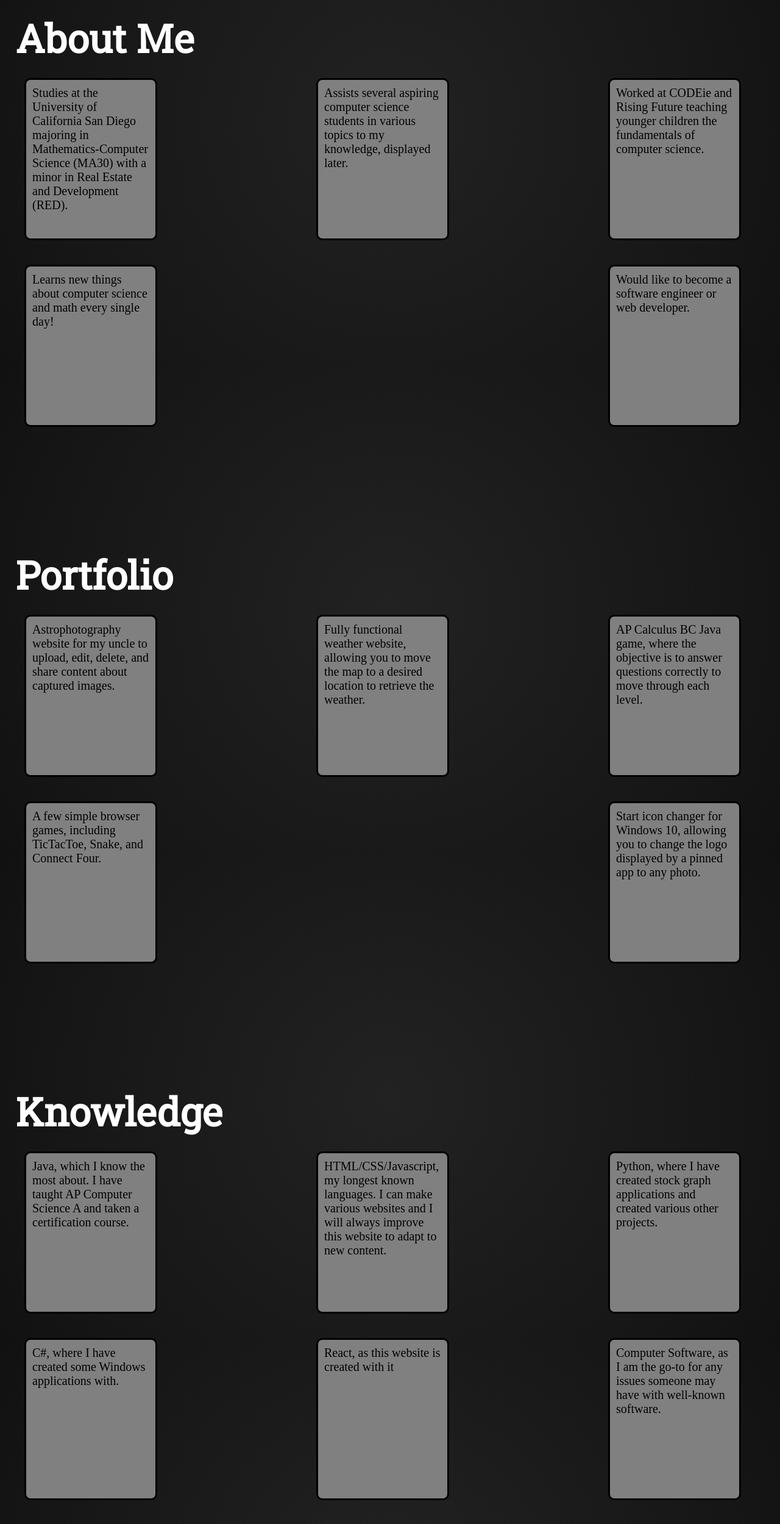
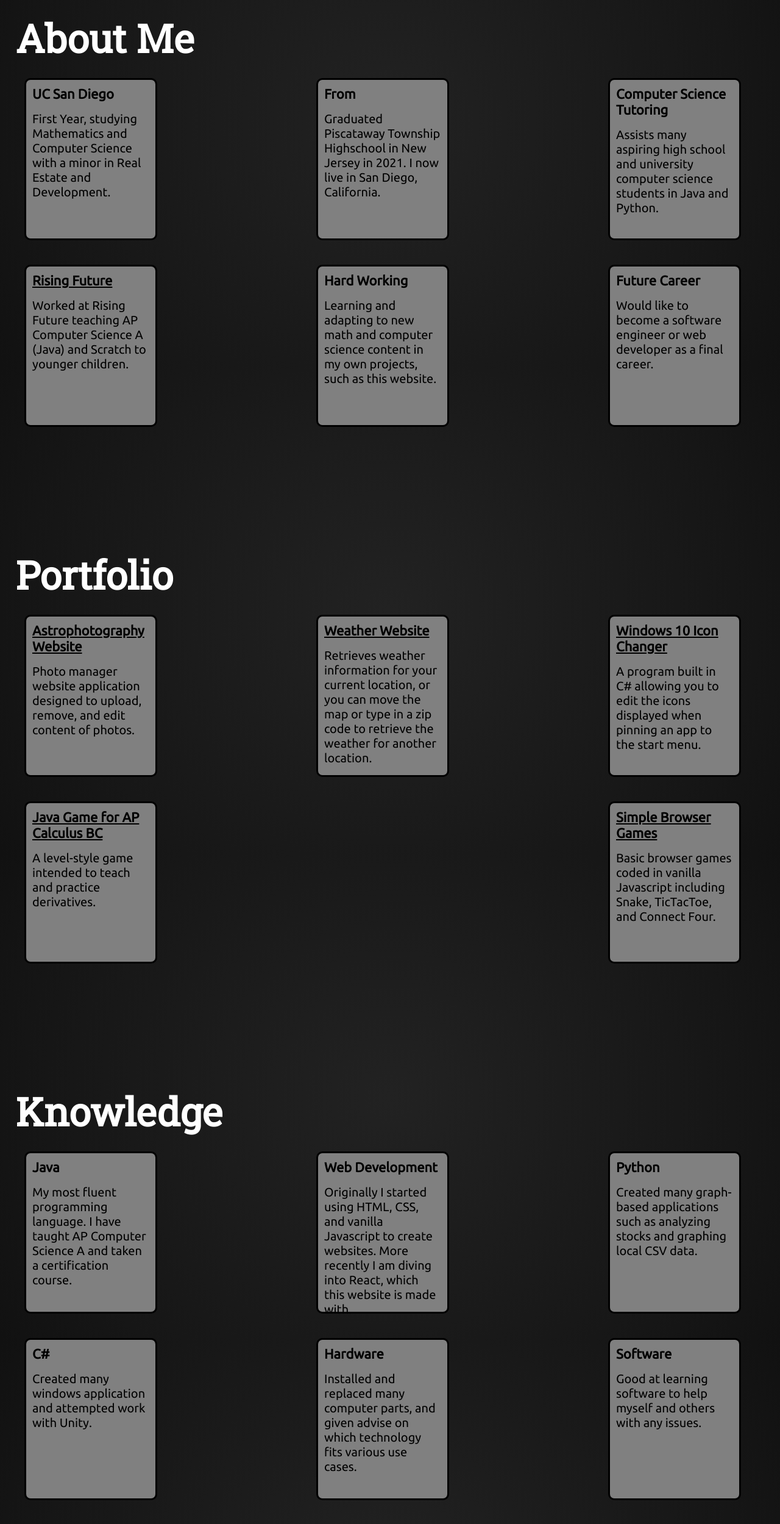
Before and after one commit to mv5903/website, a React (Create React App) app in the folder website/: page / in a window 1280 px wide. Shown: the part 1000-3499 px from the top of the page at 61% size. Built offline with nearby package versions, Linux system fonts and the light colour scheme.

Commit message:
First Edition

```diff
--- a/website/public/index.html
+++ b/website/public/index.html
@@ -5,6 +5,7 @@
         <link rel="icon" href="%PUBLIC_URL%/favicon.ico" />
         <meta name="viewport" content="width=device-width, initial-scale=1" />
         <meta name="theme-color" content="#000000" />
+        <!-- Fonts (Google) -->
         <link rel="preconnect" href="https://fonts.googleapis.com" />
         <link rel="preconnect" href="https://fonts.gstatic.com" crossorigin />
         <link
@@ -17,6 +18,13 @@
             href="https://fonts.googleapis.com/css2?family=Roboto+Slab&display=swap"
             rel="stylesheet"
         />
+        <link rel="preconnect" href="https://fonts.googleapis.com" />
+        <link rel="preconnect" href="https://fonts.gstatic.com" crossorigin />
+        <link
+            href="https://fonts.googleapis.com/css2?family=Ubuntu&display=swap"
+            rel="stylesheet"
+        />
+        <!-- End Fonts -->
         <meta
             name="description"
             content="Web site created using create-react-app"
@@ -36,7 +44,7 @@
       work correctly both with client-side routing and a non-root public URL.
       Learn how to configure a non-root public URL by running `npm run build`.
     -->
-        <title>React App</title>
+        <title>Matthew Vandenberg</title>
     </head>
     <body>
         <noscript>You need to enable JavaScript to run this app.</noscript>
--- a/website/src/App.js
+++ b/website/src/App.js
@@ -2,6 +2,7 @@ import Navbar from "./components/nav/Navbar";
 import Title from "./components/text/Title";
 import CardDisplay from "./components/CardDisplay";
 import styles from "./App.css";
+import Contact from "./components/Contact";
 import { cardData } from "./components/assets/websiteContent.js";
 
 function App() {
@@ -10,6 +11,7 @@ function App() {
             <Navbar />
             <Title />
             <CardDisplay data={cardData} />;
+            <Contact />
         </div>
     );
 }
--- a/website/src/components/Card.module.css
+++ b/website/src/components/Card.module.css
@@ -15,12 +15,13 @@ ul {
     height: 50vh;
     display: flex;
     list-style: none;
-    align-items: center;
+    align-items: flex-start;
     justify-content: space-between;
     flex-wrap: wrap;
 }
 
 ul li {
+    font-family: 'Ubuntu', sans-serif;
     margin-right: 5vw;
     margin-left: 5vh;
     border: 3px solid black;
@@ -33,3 +34,8 @@ ul li {
     background-color: grey;
     margin-bottom: 5vh;
 }
+
+ul li h5 {
+    font-size: 2.75vh;
+    margin-bottom: 2vh;
+}
--- /dev/null
+++ b/website/src/components/Contact.js
@@ -0,0 +1,62 @@
+import styles from "./Contact.module.css";
+
+function Contact() {
+    return (
+        <div id="Contact">
+            <h3>Contact</h3>
+            <div className={styles.contact}>
+                <a href="https://facebook.com/mv5903" target="_blank">
+                    <img
+                        class="logo"
+                        title="Matthew Vandenberg on Facebook"
+                        src="https://cdn.jsdelivr.net/npm/simple-icons@5.12.0/icons/facebook.svg"
+                    />
+                </a>
+                <a href="https://twitter.com/kwikmatt" target="_blank">
+                    <img
+                        title="@kwikmatt on Twitter"
+                        src="https://cdn.jsdelivr.net/npm/simple-icons@5.12.0/icons/twitter.svg"
+                    />
+                </a>
+                <a href="https://instagram.com/kwikmatt" target="_blank">
+                    <img
+                        title="@kwikmatt on Instagram"
+                        src="https://cdn.jsdelivr.net/npm/simple-icons@5.12.0/icons/instagram.svg"
+                    />
+                </a>
+                <a
+                    href="https://www.youtube.com/channel/UCpxpQXZCLXvVk5N9bZIvhBw?view_as=subscriber"
+                    target="_blank"
+                >
+                    <img
+                        title="Matthew Vandenberg on YouTube"
+                        src="https://cdn.jsdelivr.net/npm/simple-icons@5.12.0/icons/youtube.svg"
+                    />
+                </a>
+                <a
+                    href="https://linkedin.com/in/matthew-vandenberg-2a9022172"
+                    target="_blank"
+                >
+                    <img
+                        title="Matthew Vandenberg on LinkedIn"
+                        src="https://cdn.jsdelivr.net/npm/simple-icons@5.12.0/icons/linkedin.svg"
+                    />
+                </a>
+                <a href="mailto:questions@mattvandenberg.com" target="_blank">
+                    <img
+                        title="Email Matthew Vandenberg"
+                        src="https://cdn.jsdelivr.net/npm/simple-icons@5.12.0/icons/gmail.svg"
+                    />
+                </a>
+                <a href="https://github.com/mv5903" target="_blank">
+                    <img
+                        title="Matthew Vandenberg on GitHub"
+                        src="https://cdn.jsdelivr.net/npm/simple-icons@5.12.0/icons/github.svg"
+                    />
+                </a>
+            </div>
+        </div>
+    );
+}
+
+export default Contact;
--- /dev/null
+++ b/website/src/components/Contact.module.css
@@ -0,0 +1,16 @@
+.contact img {
+    width: 5vw;
+    height: 5vw;
+    margin-top: 5vh;
+    margin-bottom: 70vh;
+}
+
+.contact {
+    display: flex;
+    flex-direction: row;
+    align-items: center;
+    justify-content: space-around;
+    flex-wrap: wrap;
+    margin-left: 10vw;
+    margin-right: 10vw;
+}
--- a/website/src/components/ListItem.js
+++ b/website/src/components/ListItem.js
@@ -1,6 +1,13 @@
+import styles from './ListItem.module.css';
+
 function ListItem(props) {
     return (
-        <li>{props.text}</li>
+        <li>
+            <h5>{
+                props.text.hasOwnProperty('website') ? <a className={styles.titleA} target="_blank" href={props.text.website}>{props.text.subtitle}</a> : <p>{props.text.subtitle}</p>
+            }</h5>
+            <p>{props.text.content}</p>
+        </li>
     );
 }
 
--- /dev/null
+++ b/website/src/components/ListItem.module.css
@@ -0,0 +1,3 @@
+.titleA {
+    color: black;
+}
--- a/website/src/components/assets/websiteContent.js
+++ b/website/src/components/assets/websiteContent.js
@@ -3,35 +3,92 @@ export const cardData = [
         "id": 1,
         "title": "About Me",
         "cards": [
-            "Studies at the University of California San Diego majoring in Mathematics-Computer Science (MA30) with a minor in Real Estate and Development (RED).",
-            "Assists several aspiring computer science students in various topics to my knowledge, displayed later.",
-            "Worked at CODEie and Rising Future teaching younger children the fundamentals of computer science.",
-            "Learns new things about computer science and math every single day!",
-            "Would like to become a software engineer or web developer."
+            {
+                "subtitle" : "UC San Diego",
+                "content": "First Year, studying Mathematics and Computer Science with a minor in Real Estate and Development."
+            },
+            {
+                "subtitle": "From",
+                "content": "Graduated Piscataway Township Highschool in New Jersey in 2021. I now live in San Diego, California."
+            },
+            {
+                "subtitle": "Computer Science Tutoring",
+                "content": "Assists many aspiring high school and university computer science students in Java and Python."
+            },
+            {
+                "subtitle": "Rising Future",
+                "content": "Worked at Rising Future teaching AP Computer Science A (Java) and Scratch to younger children.",
+                "website": "https://risingfuture.com/"
+            },
+            {
+                "subtitle": "Hard Working",
+                "content": "Learning and adapting to new math and computer science content in my own projects, such as this website."
+            },
+            {
+                "subtitle": "Future Career",
+                "content": "Would like to become a software engineer or web developer as a final career."
+            }
         ]
     },
     {
         "id": 2,
         "title": "Portfolio",
         "cards": [
-            "Astrophotography website for my uncle to upload, edit, delete, and share content about captured images.",
-            "Fully functional weather website, allowing you to move the map to a desired location to retrieve the weather.",
-            "AP Calculus BC Java game, where the objective is to answer questions correctly to move through each level.",
-            "A few simple browser games, including TicTacToe, Snake, and Connect Four.",
-            "Start icon changer for Windows 10, allowing you to change the logo displayed by a pinned app to any photo."
+            {
+                "subtitle": "Astrophotography Website",
+                "content": "Photo manager website application designed to upload, remove, and edit content of photos.",
+                "website": "https://alan-rock.com/"
+            },
+            {
+                "subtitle": "Weather Website",
+                "content": "Retrieves weather information for your current location, or you can move the map or type in a zip code to retrieve the weather for another location.",
+                "website": "https://www.mattvandenberg.com/weather.php"
+            },
+            {
+                "subtitle": "Windows 10 Icon Changer",
+                "content": "A program built in C# allowing you to edit the icons displayed when pinning an app to the start menu.",
+                "website": "https://github.com/mv5903/icon-changer"
+            },
+            {
+                "subtitle": "Java Game for AP Calculus BC",
+                "content": "A level-style game intended to teach and practice derivatives.",
+                "website": "https://www.mattvandenberg.com/bcproject.html"
+            },
+            {
+                "subtitle": "Simple Browser Games",
+                "content": "Basic browser games coded in vanilla Javascript including Snake, TicTacToe, and Connect Four.",
+                "website": "https://www.mattvandenberg.com/games.html"
+            }
         ]
     },
     {
         "id": 3,
         "title": "Knowledge",
         "cards": [
-            "Java, which I know the most about. I have taught AP Computer Science A and taken a certification course.",
-            "HTML/CSS/Javascript, my longest known languages. I can make various websites and I will always improve this website to adapt to new content.",
-            "Python, where I have created stock graph applications and created various other projects.",
-            "C#, where I have created some Windows applications with.",
-            "React, as this website is created with it",
-            "Computer Software, as I am the go-to for any issues someone may have with well-known software.",
-            "Computer Hardware, as I have installed and replaced many parts for myself and others."
+            {
+                "subtitle": "Java",
+                "content": "My most fluent programming language. I have taught AP Computer Science A and taken a certification course."
+            },
+            {
+                "subtitle": "Web Development",
+                "content": "Originally I started using HTML, CSS, and vanilla Javascript to create websites. More recently I am diving into React, which this website is made with."
+            },
+            {
+                "subtitle": "Python",
+                "content": "Created many graph-based applications such as analyzing stocks and graphing local CSV data."
+            },
+            {
+                "subtitle": "C#",
+                "content": "Created many windows application and attempted work with Unity."
+            },
+            {
+                "subtitle": "Hardware",
+                "content": "Installed and replaced many computer parts, and given advise on which technology fits various use cases."
+            },
+            {
+                "subtitle": "Software",
+                "content": "Good at learning software to help myself and others with any issues."
+            }
         ]
     }
 ]
```
Also changed, not shown: website/public/manifest.json.
